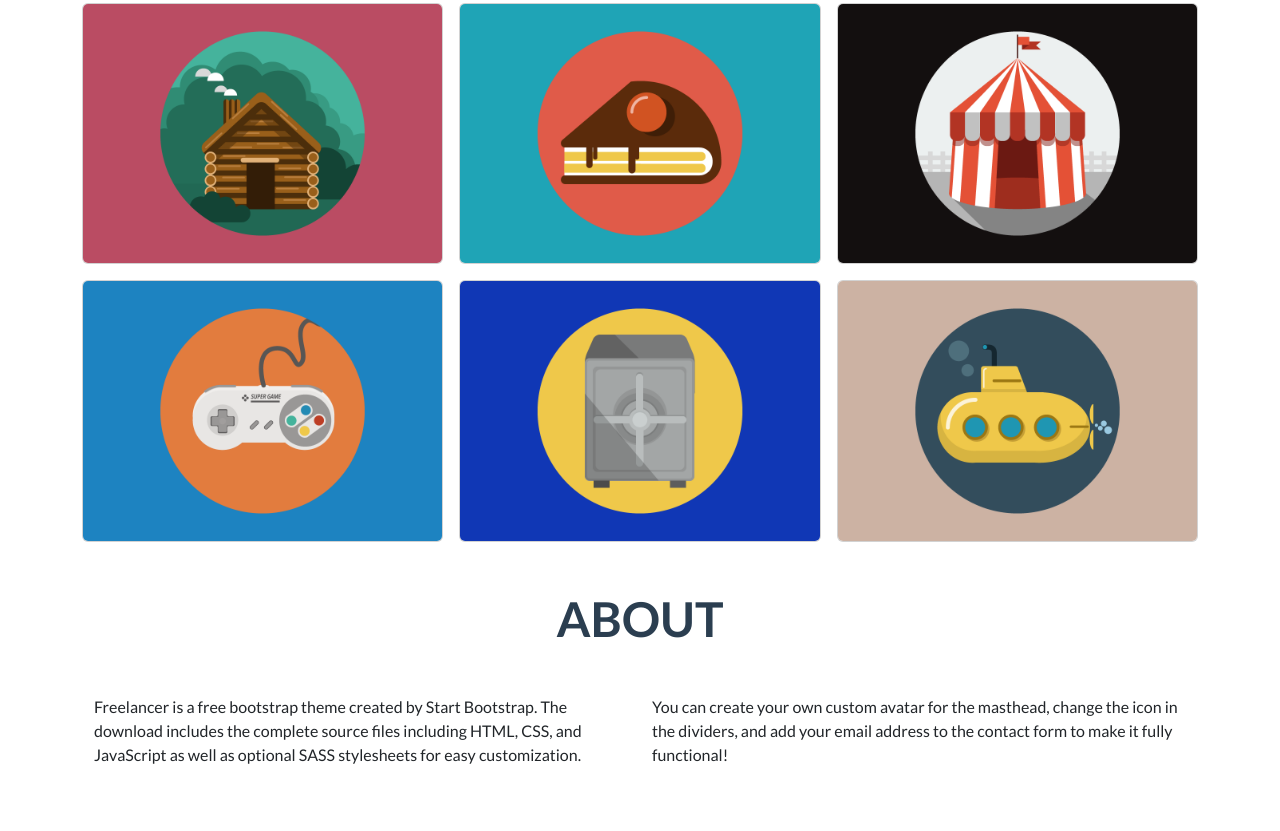
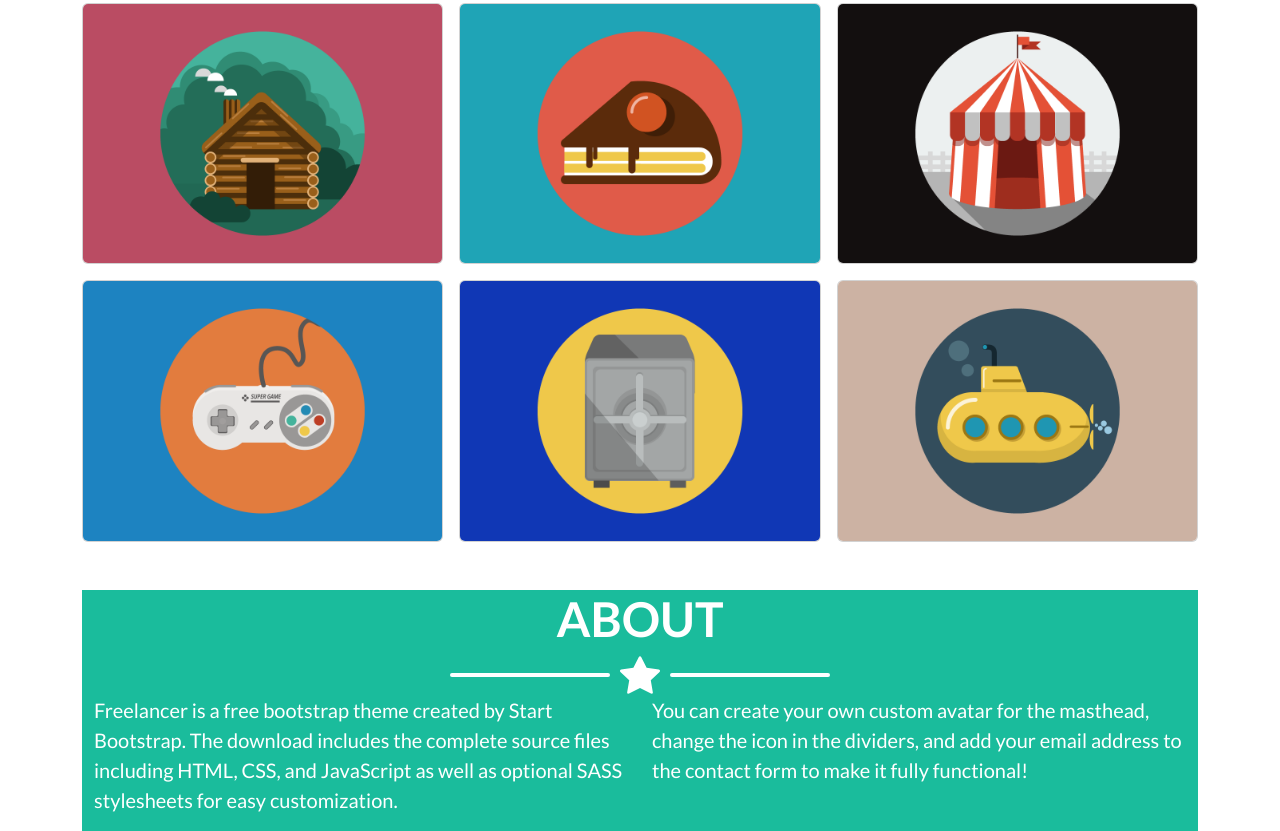
Before and after one commit to JMoralesNunez/Bootstrap, a plain HTML site: page index.html in a window 1280 px wide. Shown: the part 831-1662 px from the top of the page. Before the commit the page ends 1614 px from the top, so only its background shows below. Drawn offline with nearby package versions, Linux system fonts and the light colour scheme.

Commit message:
Update custom.css

```diff
--- a/css/custom.css
+++ b/css/custom.css
@@ -91,3 +91,21 @@ body{
 .divider-dark .divider-line{
     background-color: var(--bg);
 }
+
+/* About */
+
+.about{
+    background-color: var(--primary);
+}
+
+.about h2{
+    font-size: 3rem;
+    color: #ffffff;
+    font-weight: bold;
+}
+
+.about .row p{
+    color: #ffffff;
+    font-size: 1.25rem;
+
+}
```
